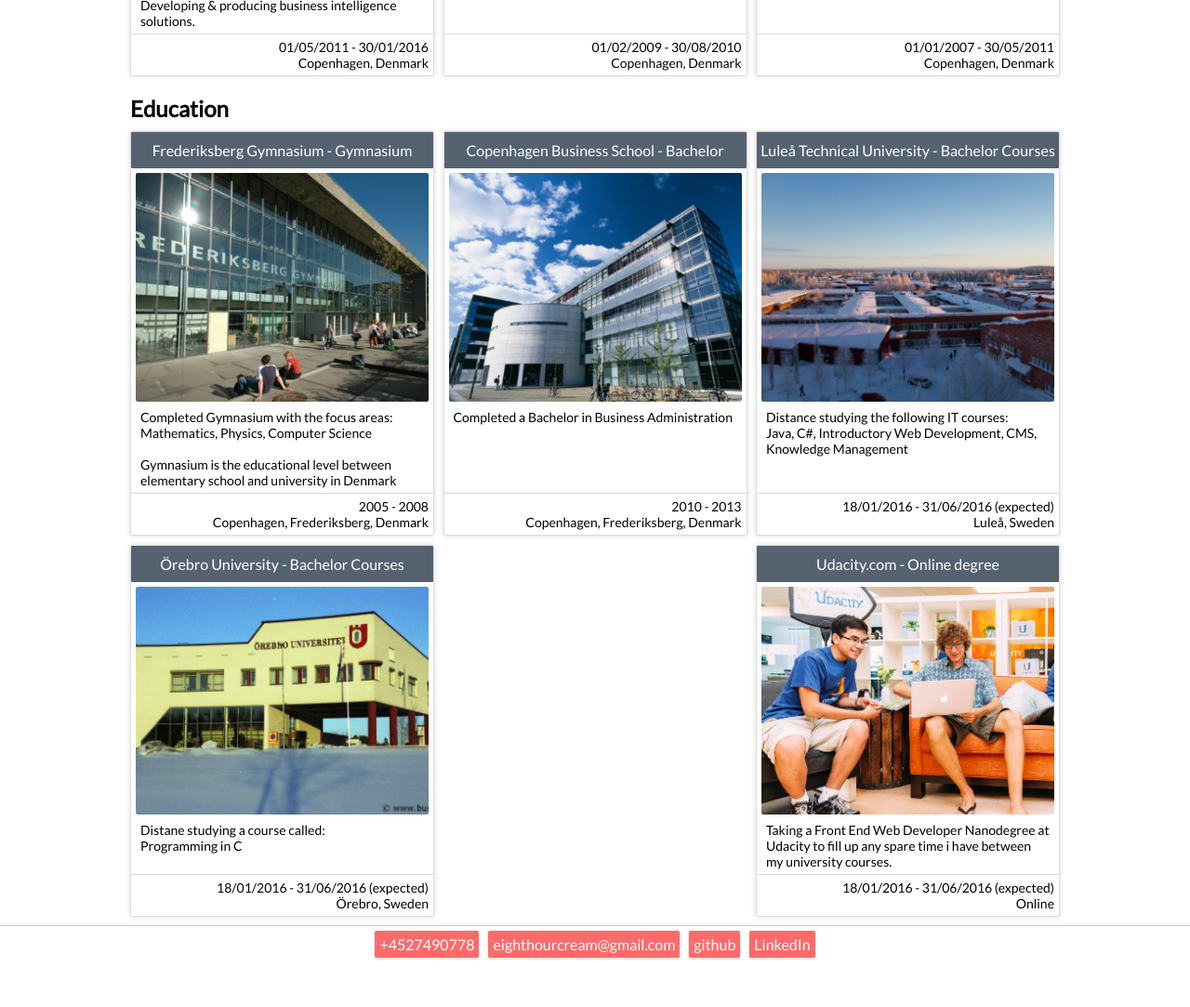
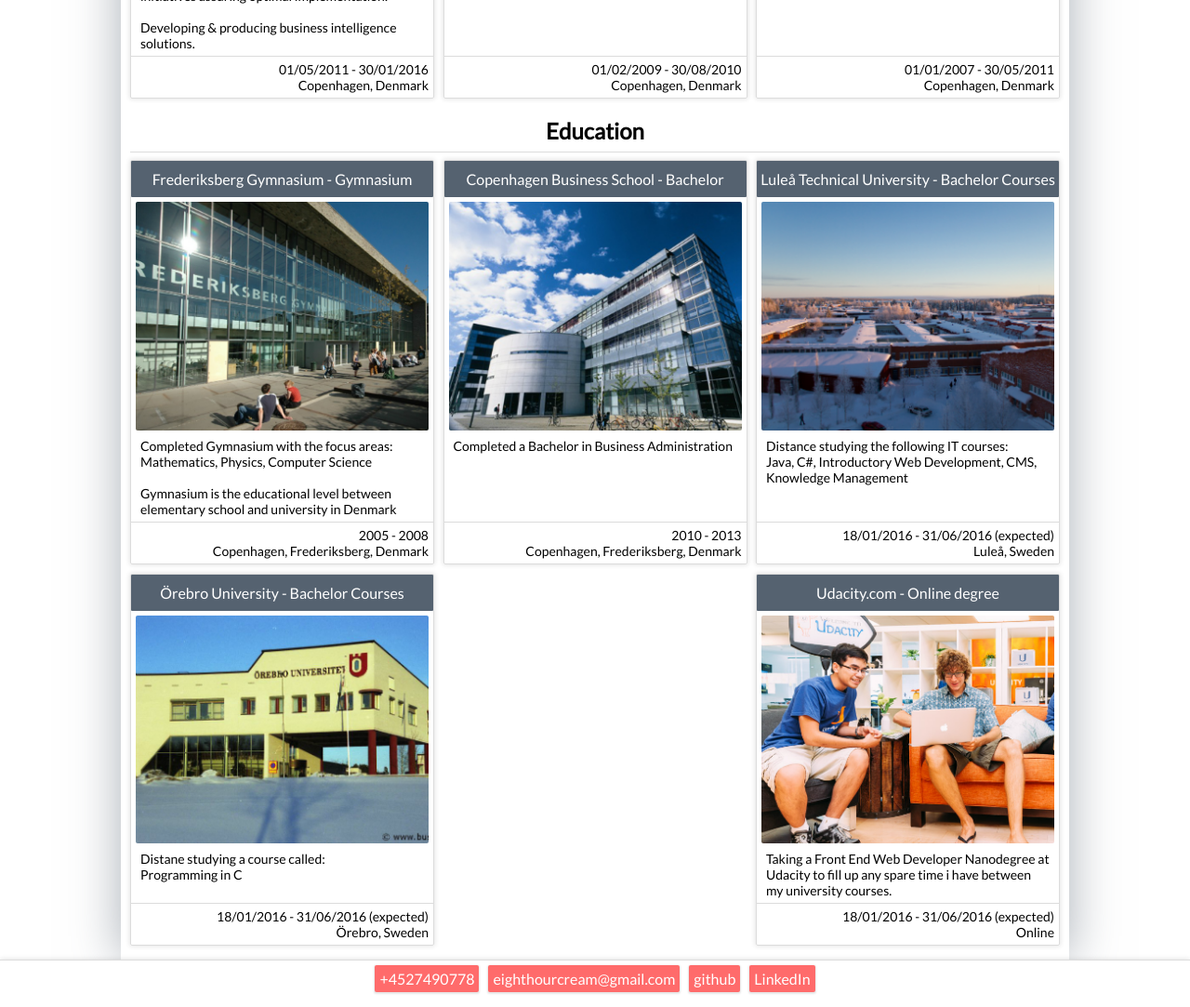
Before and after one commit to NielsLindberg/Udacity-P4, a plain HTML site: page index.html in a window 1280 px wide. Shown: the part 1080-2163 px from the top of the page at 93% size. Before the commit the page ends 2126 px from the top, so only its background shows below. Drawn offline with nearby package versions, Linux system fonts and the light colour scheme.

Commit message:
add shadow to main add <hr> to sections

```diff
--- a/css/style.css
+++ b/css/style.css
@@ -23,12 +23,13 @@
     top: 0;
     height: 50px;
     background-color: rgb(255, 255, 255);
-    box-shadow: 0 1px 1px 0 rgba(0, 0, 0, 0.2);
+    border-bottom: 1px solid rgb(220, 220, 220);
+    box-shadow: 0 1px 5px 0 rgba(0, 0, 0,0.1);
 }
 
 .page-main {
     max-width: 1000px;
-    padding-top: 50px;
+    padding: 50px 10px 5px 10px;
     margin-left: auto;
     margin-right: auto;
     display: -webkit-flex;
@@ -37,9 +38,13 @@
     -webkit-flex-wrap: wrap;
     -ms-flex-wrap: wrap;
     flex-wrap: wrap;
+
+    /* push footer down */
     -webkit-flex: 1;
     -ms-flex: 1;
     flex: 1;
+
+    box-shadow: 0 0 50px 0 rgba(85, 98, 112,0.5);
 }
 
 .page-footer {
@@ -47,7 +52,9 @@
     width: 100%;
     position: relative;
     bottom: 0;
-    box-shadow: 0 -1px 1px 0 rgba(0, 0, 0, 0.2);
+    box-shadow: 0 -1px 5px 0 rgba(0, 0, 0, 0.1);
+    background-color:rgb(255,255,255);
+    border-top: 1px solid rgb(220, 220, 220);
 }
 
 
@@ -100,6 +107,7 @@
 h3 {
     margin: 0 0 0 0;
     padding: 0 0 0 0;
+    text-align:center;
 }
 
 h4 {
@@ -112,8 +120,8 @@
     padding: 10px 0 0 0;
 }
 
-.section-container h2 {
-    padding: 0 0 10px 0;
+.section-container hr {
+    width: 100%;
 }
 
 .entry-container {
@@ -283,6 +291,7 @@
     margin: auto;
     border: 2px solid #FFFFFF;
     border-radius: 50%;
+    margin: 5px auto 5px auto;
 }
 
 .skill-entry:hover {
--- a/index.html
+++ b/index.html
@@ -24,14 +24,17 @@
         <main class="page-main">
             <section id="bio" class="section-container">
                 <h2 class="section-header">Bio</h2>
+                <hr>
             </section>
             <section class="section-container">
                 <h2 class="section-header">Work Experience</h2>
+                <hr>
                 <section id="work" class="entry-container">
                 </section>
             </section>
             <section class="section-container">
                 <h2 class="section-header">Education</h2>
+                <hr>
                 <section id="education" class="entry-container">
                 </section>
             </section>
```
